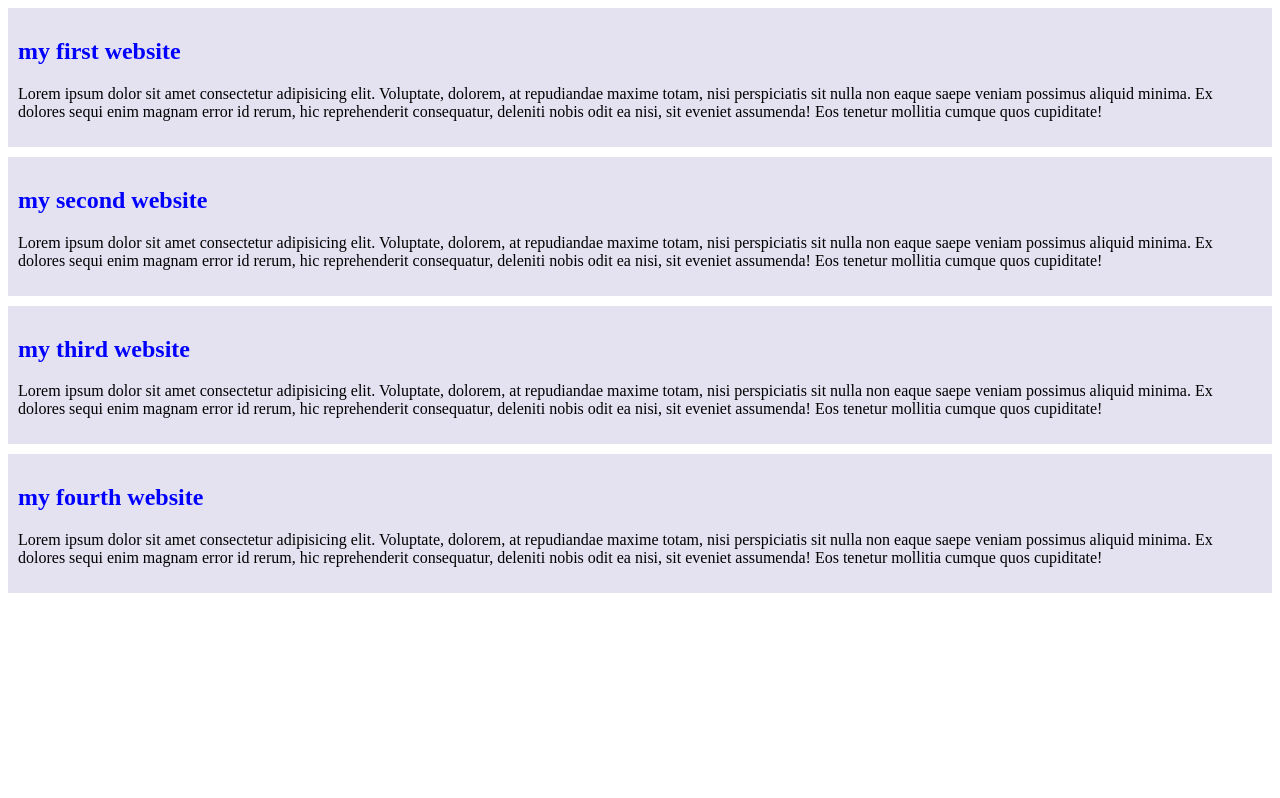
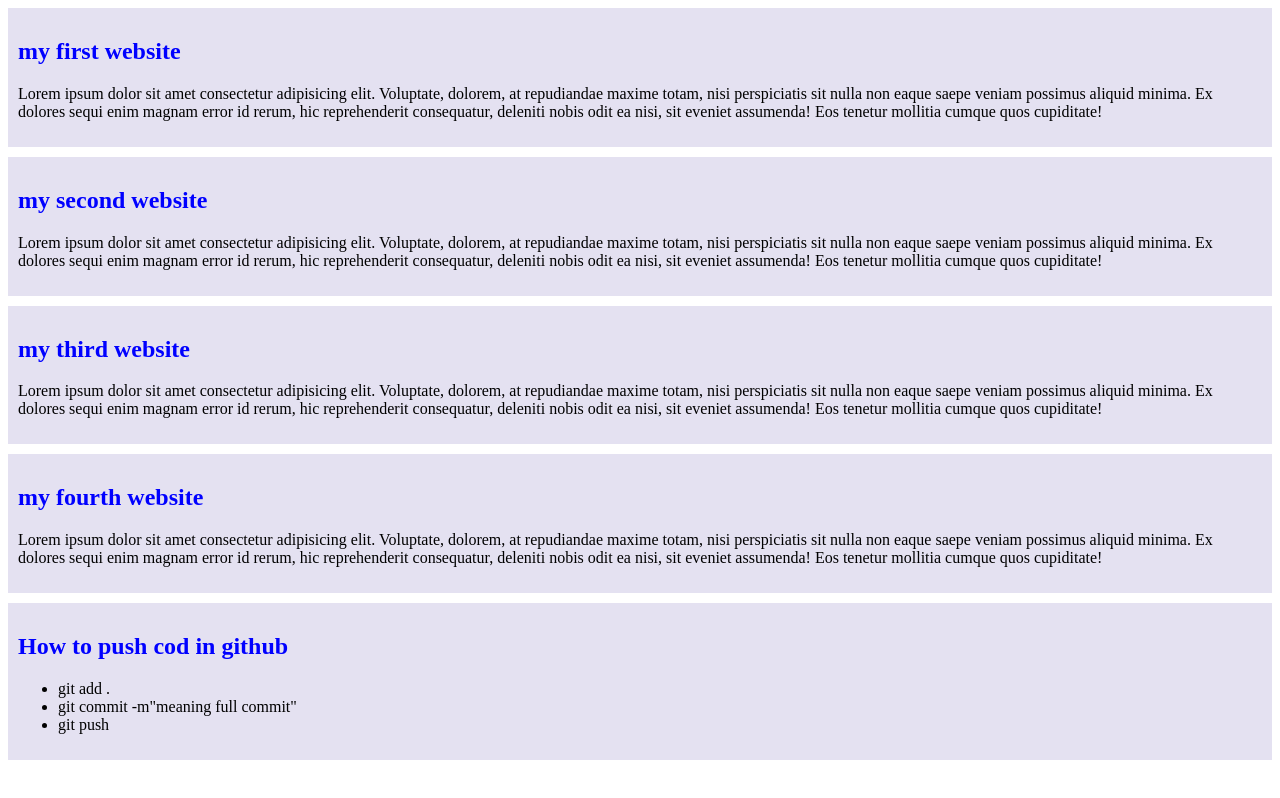
Before and after one commit to airabiul/my-first-task, a plain HTML site: page index.html in a window 1280 px wide. Drawn offline with Linux system fonts and the light colour scheme.

Commit message:
my fourth websit

```diff
--- a/index.html
+++ b/index.html
@@ -24,5 +24,13 @@
     <h2>my fourth website</h2>
     <p>Lorem ipsum dolor sit amet consectetur adipisicing elit. Voluptate, dolorem, at repudiandae maxime totam, nisi perspiciatis sit nulla non eaque saepe veniam possimus aliquid minima. Ex dolores sequi enim magnam error id rerum, hic reprehenderit consequatur, deleniti nobis odit ea nisi, sit eveniet assumenda! Eos tenetur mollitia cumque quos cupiditate!</p>
 </div>
+<div>
+    <h2>How to push cod in github</h2>
+    <ul>
+        <li>git add .</li>
+        <li>git commit -m"meaning full commit"</li>
+        <li>git push</li>
+    </ul>
+</div>
 </body>
 </html
```
